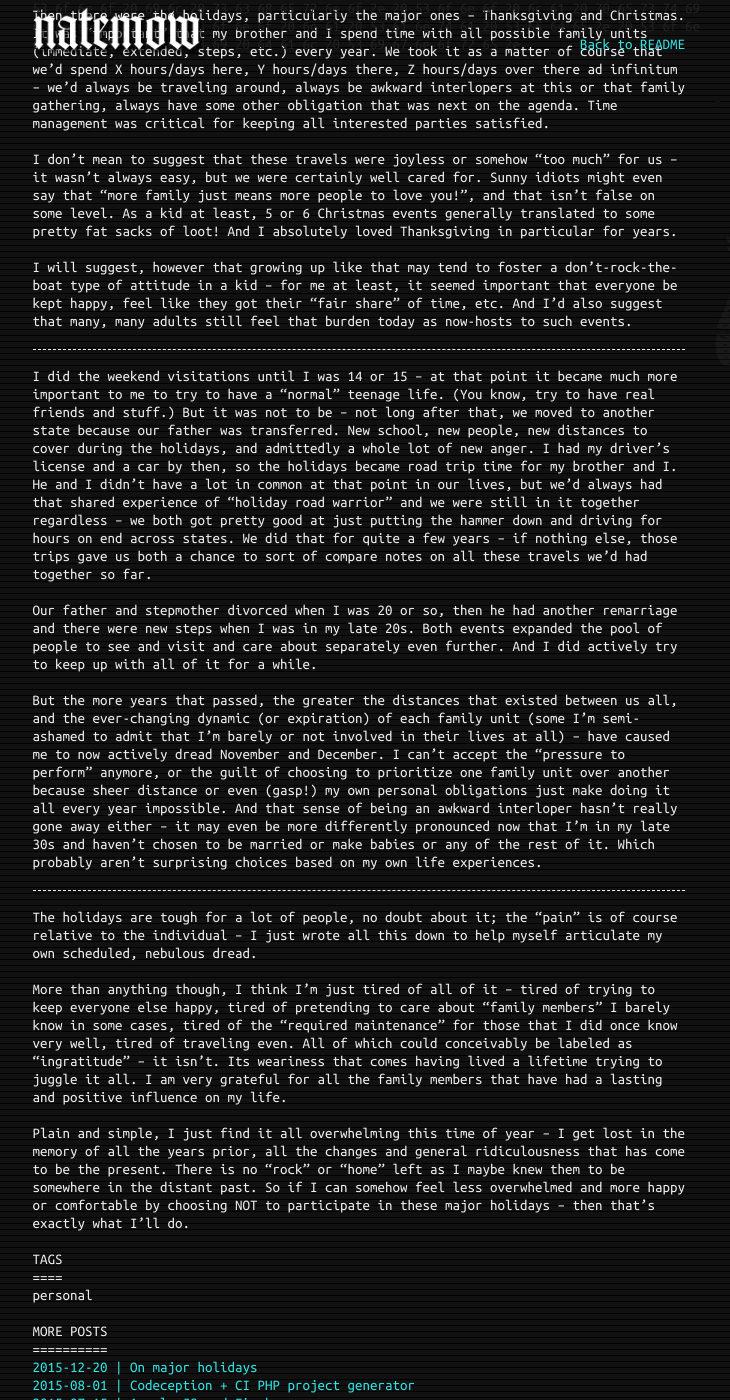
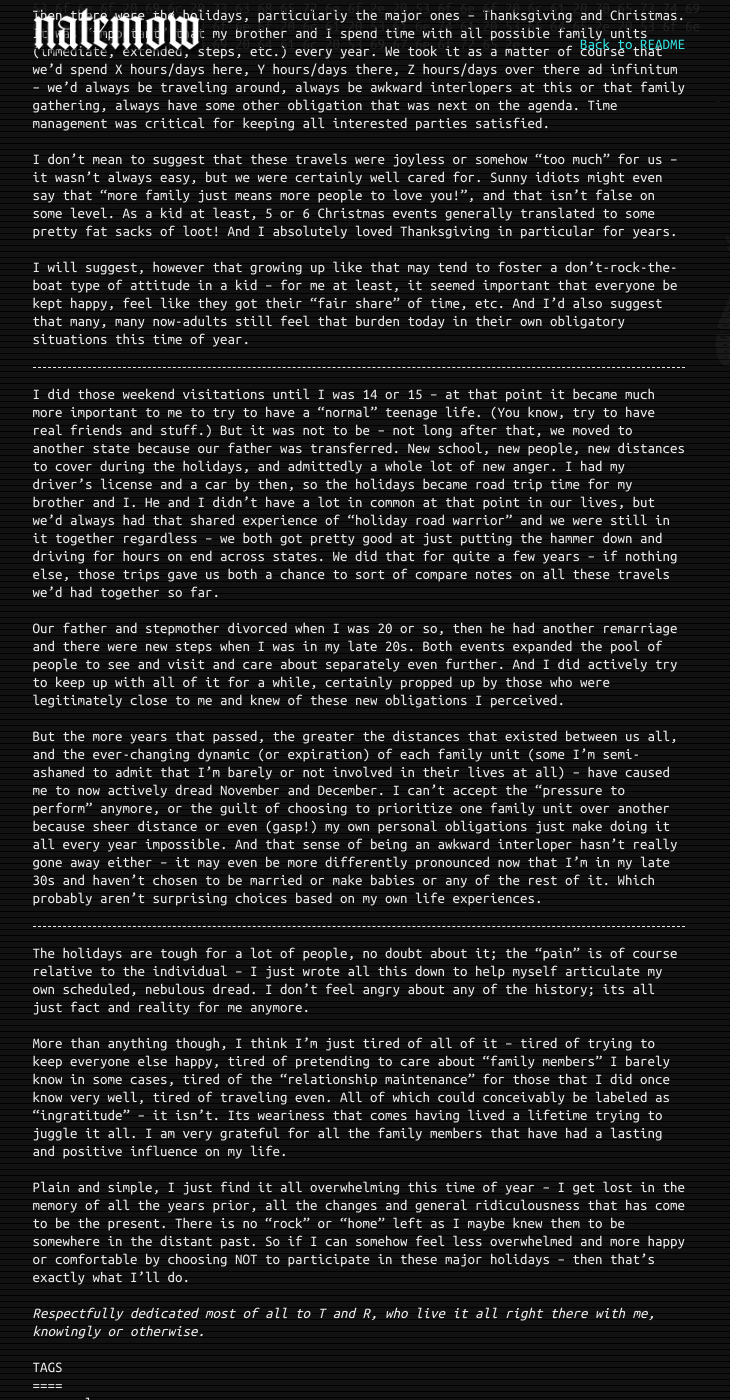
Before and after one commit to natemow/natemow.github.io, a Jekyll site: the page built from _posts/2015-12-20-holidays.md, in a window 1280 px wide and 1400 px high, scrolled down 480 px. Shown: the whole window, without its empty margins (135-865 px from the left). Built offline with Jekyll 4.4.1, drawn with Linux system fonts in a browser that asks for light colours; nearby versions of some CDN libraries.

Commit message:
Updated holiday post.

```diff
--- a/_posts/2015-12-20-holidays.md
+++ b/_posts/2015-12-20-holidays.md
@@ -1,6 +1,6 @@
 ---
 title: On major holidays
-description:
+description: The holidays are tough for a lot of people, no doubt about it. This is why they're tough for me, and I hope this somehow helps somebody else out there.
 tags: [ blog, personal ]
 ---
 
@@ -39,14 +39,14 @@ Thanksgiving in particular for years.
 I will suggest, however that growing up like that may tend to foster a
 don't-rock-the-boat type of attitude in a kid -- for me at least, it seemed
 important that everyone be kept happy, feel like they got their "fair share" of
-time, etc. And I'd also suggest that many, many adults still feel that burden
-today as now-hosts to such events.
+time, etc. And I'd also suggest that many, many now-adults still feel that burden
+today in their own obligatory situations this time of year.
 
 * * *
 
-I did the weekend visitations until I was 14 or 15 -- at that point it became
-much more important to me to try to have a "normal" teenage life. (You know, try to
-have real friends and stuff.) But it was not to be -- not long after that, we
+I did those weekend visitations until I was 14 or 15 -- at that point it became
+much more important to me to try to have a "normal" teenage life. (You know, try
+to have real friends and stuff.) But it was not to be -- not long after that, we
 moved to another state because our father was transferred. New school, new
 people, new distances to cover during the holidays, and admittedly a whole lot of
 new anger. I had my driver's license and a car by then, so the holidays became
@@ -60,7 +60,9 @@ a chance to sort of compare notes on all these travels we'd had together so far.
 Our father and stepmother divorced when I was 20 or so, then he had another
 remarriage and there were new steps when I was in my late 20s. Both events
 expanded the pool of people to see and visit and care about separately even
-further. And I did actively try to keep up with all of it for a while.
+further. And I did actively try to keep up with all of it for a while, certainly
+propped up by those who were legitimately close to me and knew of these new
+obligations I perceived.
 
 But the more years that passed, the greater the distances that existed between
 us all, and the ever-changing dynamic (or expiration) of each family unit
@@ -78,11 +80,12 @@ choices based on my own life experiences.
 
 The holidays are tough for a lot of people, no doubt about it; the "pain" is of
 course relative to the individual -- I just wrote all this down to help myself
-articulate my own scheduled, nebulous dread.
+articulate my own scheduled, nebulous dread. I don't feel angry about any of
+the history; its all just fact and reality for me anymore.
 
 More than anything though, I think I'm just tired of all of it -- tired of trying
 to keep everyone else happy, tired of pretending to care about "family members"
-I barely know in some cases, tired of the "required maintenance" for those that
+I barely know in some cases, tired of the "relationship maintenance" for those that
 I did once know very well, tired of traveling even. All of which could conceivably
 be labeled as "ingratitude" -- it isn't. Its weariness that comes having lived a
 lifetime trying to juggle it all. I am very grateful for all the family members
@@ -94,3 +97,5 @@ that has come to be the present. There is no "rock" or "home" left as I maybe
 knew them to be somewhere in the distant past. So if I can somehow feel less
 overwhelmed and more happy or comfortable by choosing NOT to participate in these
 major holidays -- then that's exactly what I'll do.
+
+_Respectfully dedicated most of all to T and R, who live it all right there with me, knowingly or otherwise._
```
